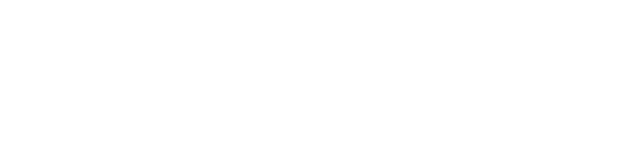
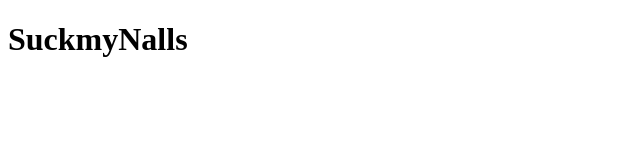
Before and after one commit to Jarldude/test-watever, a plain HTML site: page index.html in a window 1280 px wide. Shown: the whole page, without its empty margins (0-640 px from the left). Drawn offline with Linux system fonts and the light colour scheme.

Commit message:
some fucking changes

```diff
--- a/index.html
+++ b/index.html
@@ -6,7 +6,7 @@
     <title>Document</title>
 </head>
 <body>
-
+    <h1>SuckmyNalls</h1>
 
     <script src="script.js"></script>
 </body>
```
